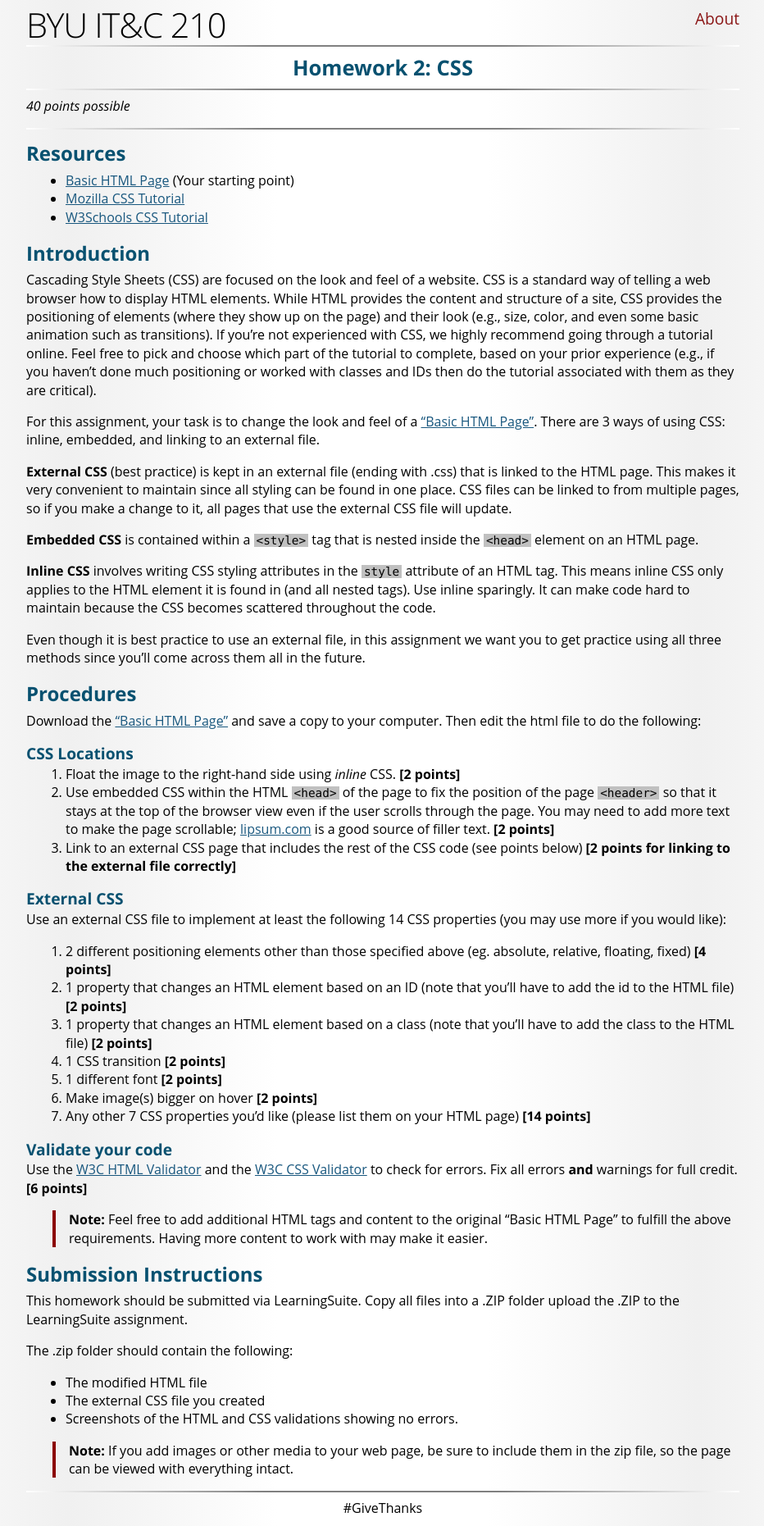
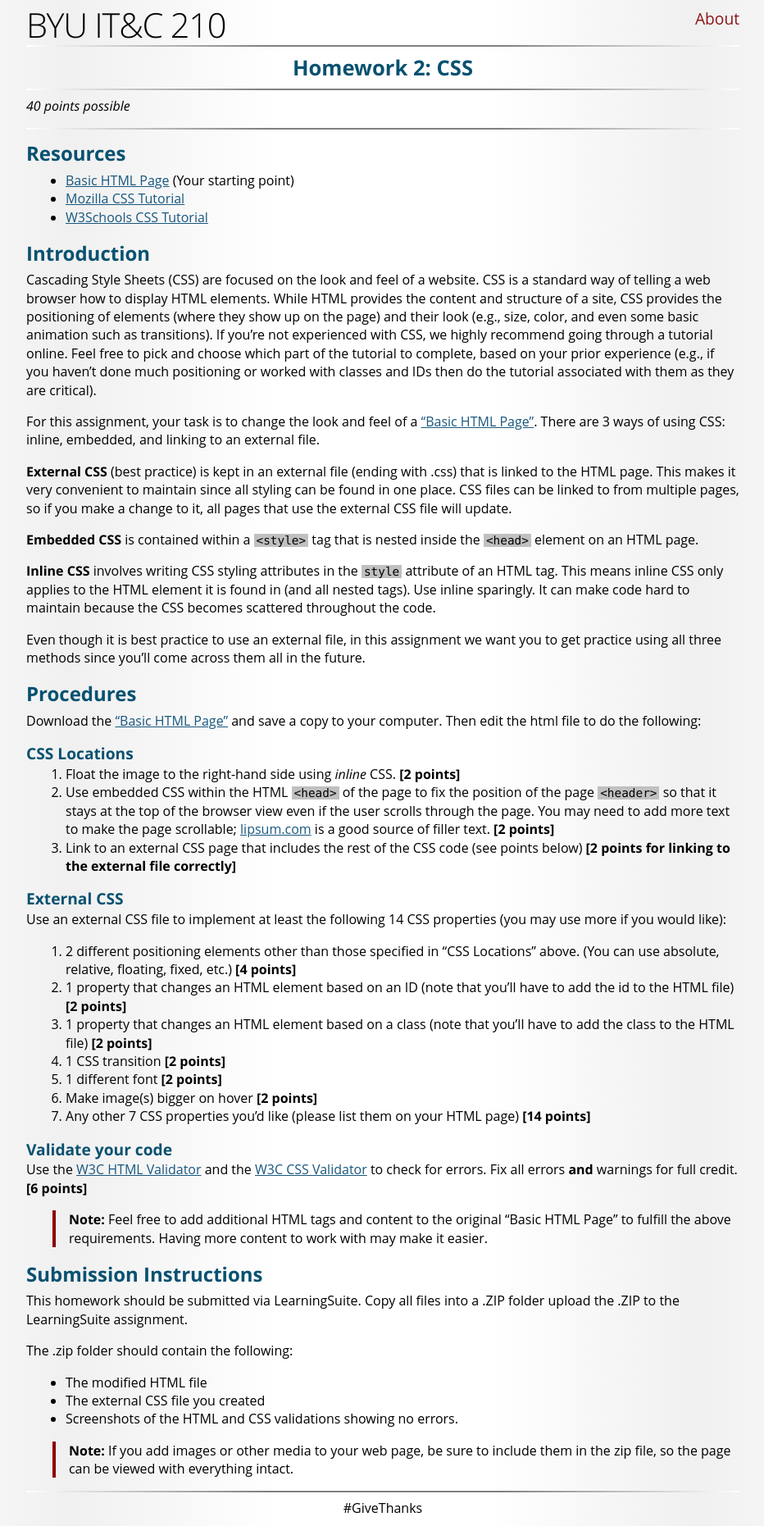
Before and after one commit to BYU-ITC-210/BYU-ITC-210.github.io, a Jekyll site: the page built from HW2-CSS.md, in a window 1280 px wide. Shown: the whole page at 82% size, without its empty margins (173-1105 px from the left). Built offline with Jekyll 4.4.1, drawn with Linux system fonts in a browser that asks for light colours; some web fonts are replaced.

Commit message:
Clarify HW2 Instructions

```diff
--- a/HW2-CSS.md
+++ b/HW2-CSS.md
@@ -40,7 +40,7 @@ Download the [“Basic HTML Page”](/HW2/home.html){: download="home.html"} and
 
 Use an external CSS file to implement at least the following 14 CSS properties (you may use more if you would like):
 
-1. 2 different positioning elements other than those specified above (eg. absolute, relative, floating, fixed) **[4 points]**
+1. 2 different positioning elements other than those specified in "CSS Locations" above. (You can use absolute, relative, floating, fixed, etc.) **[4 points]**
 2. 1 property that changes an HTML element based on an ID (note that you'll have to add the id to the HTML file) **[2 points]**
 3. 1 property that changes an HTML element based on a class (note that you'll have to add the class to the HTML file) **[2 points]**
 4. 1 CSS transition **[2 points]**
```
